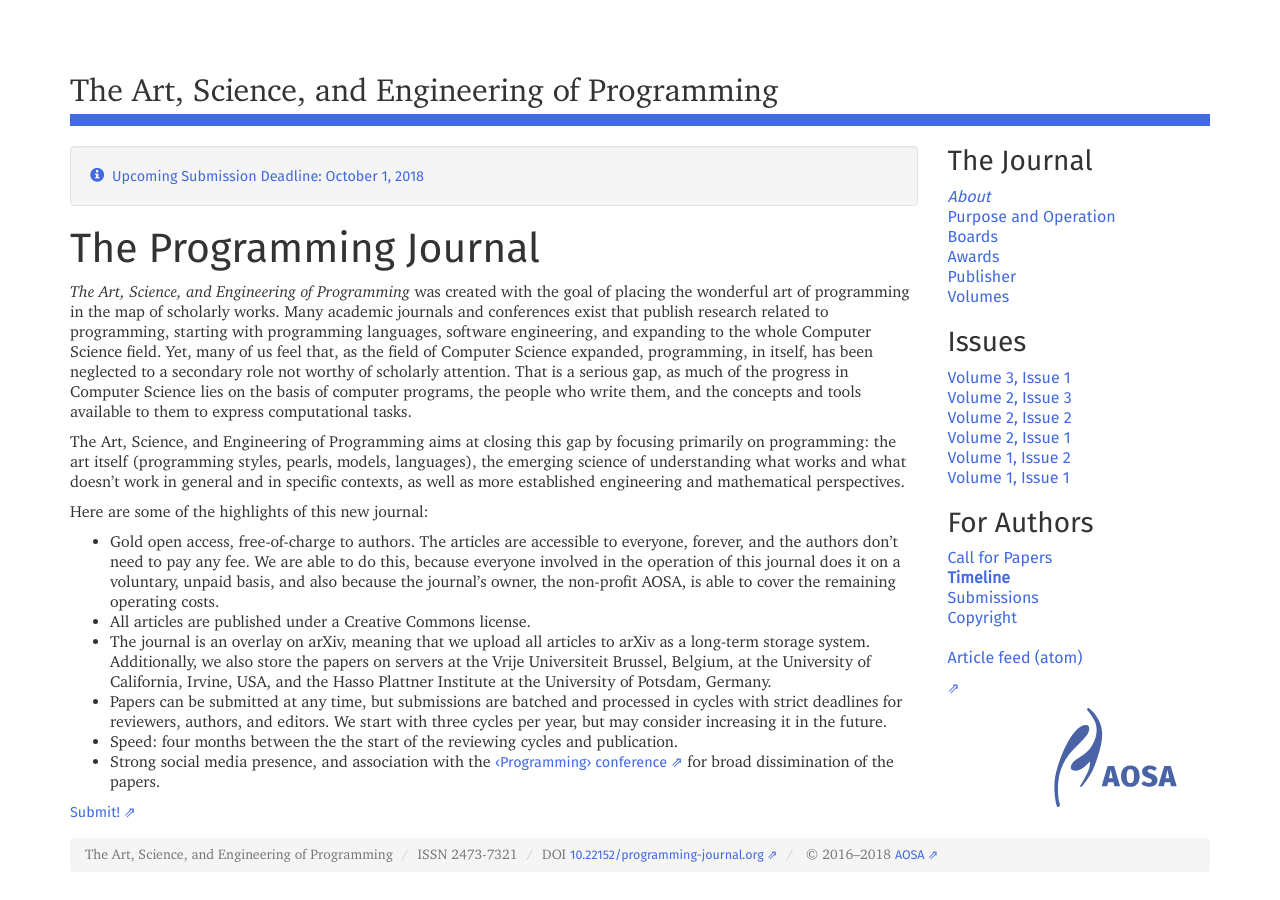
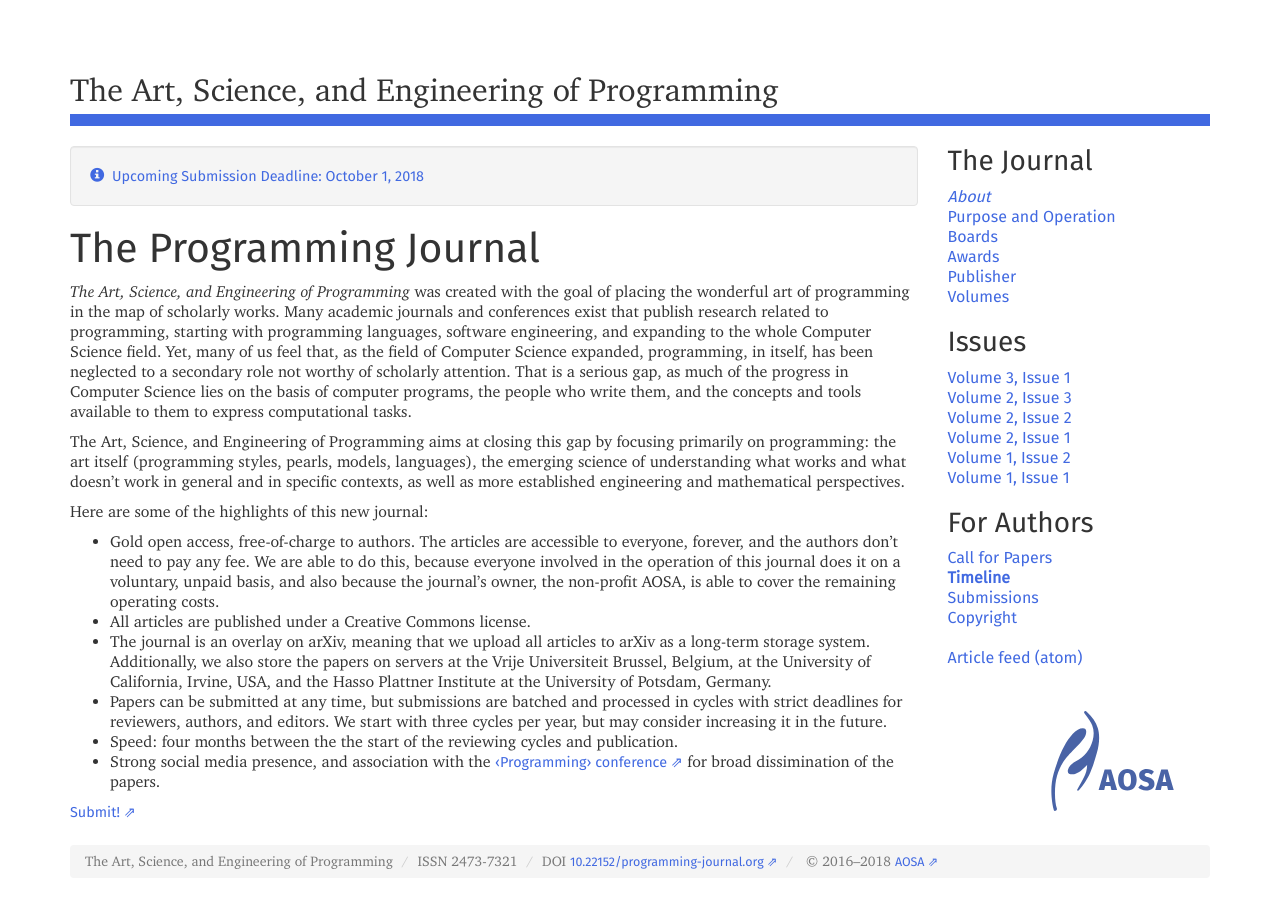
Before and after one commit to programming-journal/programming-journal.github.io, a Jekyll site: the page built from index.markdown, in a window 1280 px wide. Built offline with Jekyll 4.4.1, drawn with Linux system fonts in a browser that asks for light colours; nearby versions of some CDN libraries.

Commit message:
Revert "Make the AOSA image a link"
This reverts commit c7c49c57f3185aed9b2912162ab69b19d6361970.

```diff
--- a/_layouts/default.html
+++ b/_layouts/default.html
@@ -37,8 +37,6 @@
     {% assign home = site.pages | where:'menutitle', 'About' | first %}
     {% assign responsibleurl = "http://aosa-inc.org/steering/" %}
     {% assign responsibleshort = "AOSA" %}
-    {% assign responsibletitle = "AOSA, Inc" %}
-    {% assign responsibleasset = "aosa.svg" %}
     {% comment %}
     {% assign pages = site.pages | where: 'name', 'index.markdown' | where_exp: "page", "page.category != nil" | sort:"order" %}
     {% endcomment %}
@@ -170,18 +168,14 @@
                   </ul>
             </nav>
             <div class="hidden-xs" >
-              <a href="{{ responsibleurl }}">
-                <img src="{{ site.baseurl }}/assets/{{ responsibleasset }}" class="pull-right" style="width: 50%; margin: 2em;" alt="{{ responsibletitle }}" title="{{ responsibletitle }}">
-              </a>
+              <img src="{{ site.baseurl }}/assets/aosa.svg" class="pull-right" style="width: 50%; margin: 2em;" alt="AOSA, Inc" title="AOSA, Inc">
             </div>
           </header>
         </div>
       </div>
       <footer>
       <div class="visible-xs" >
-        <a href="{{ responsibleurl }}">
-          <img style="height: 3em; padding: .5ex 1em" src="{{ site.baseurl }}/assets/{{ responsibleasset }}" class="pull-right" alt="{{ responsibletitle }}" title="{{ responsibletitle }}">
-        </a>
+        <img style="height: 3em; padding: .5ex 1em" src="{{ site.baseurl }}/assets/aosa.svg" class="pull-right" alt="AOSA, Inc" title="AOSA, Inc">
       </div>
         <ol class="breadcrumb text-muted small">
         <li>{{site.title}}</li>
```
